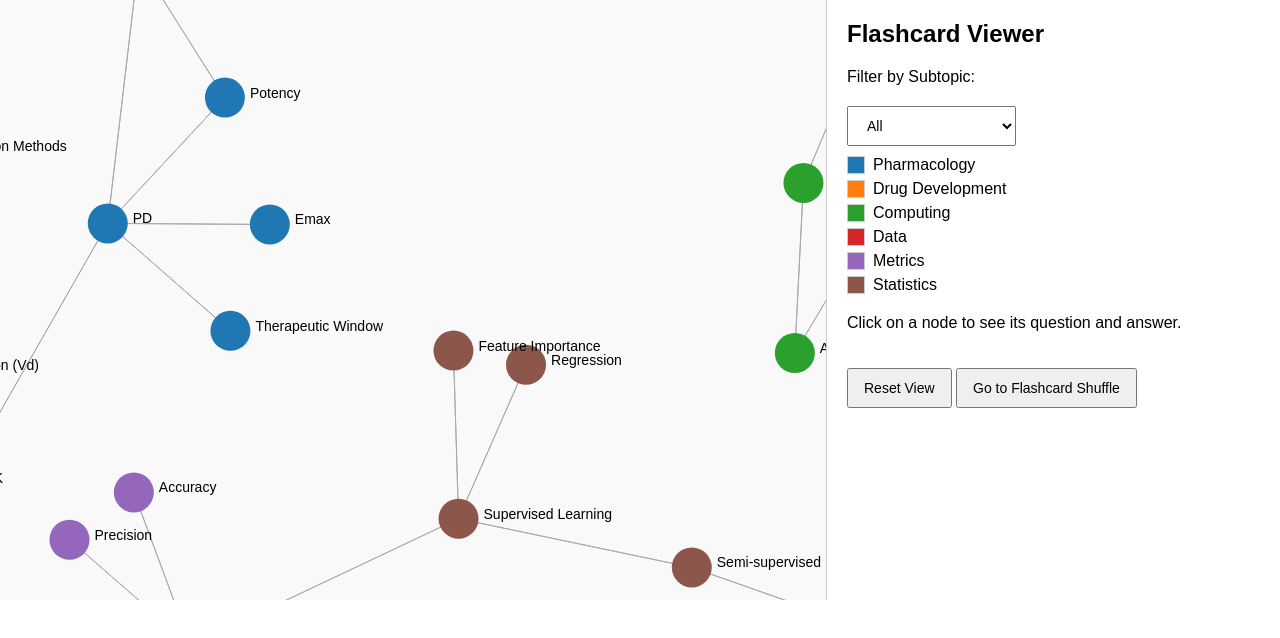
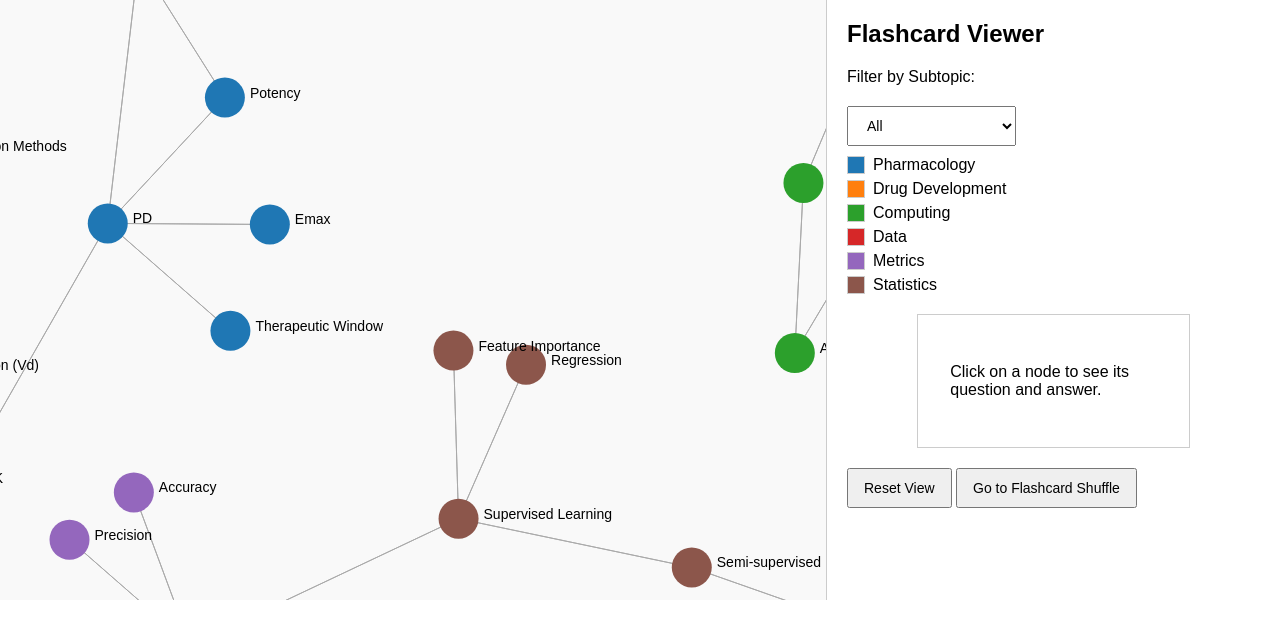
Before and after one commit to TaraSPande/flashcards-graph, a plain HTML site: page graph.html in a window 1280 px wide. Drawn offline with nearby package versions, Linux system fonts and the light colour scheme.

Commit message:
card name auto change

```diff
--- a/graph.css
+++ b/graph.css
@@ -18,7 +18,7 @@ svg {
   overflow-y: auto;
 }
 
-#card {
+#qa-display {
     border: 1px solid #ccc;
     padding: 2rem;
     width: 50%;
```
